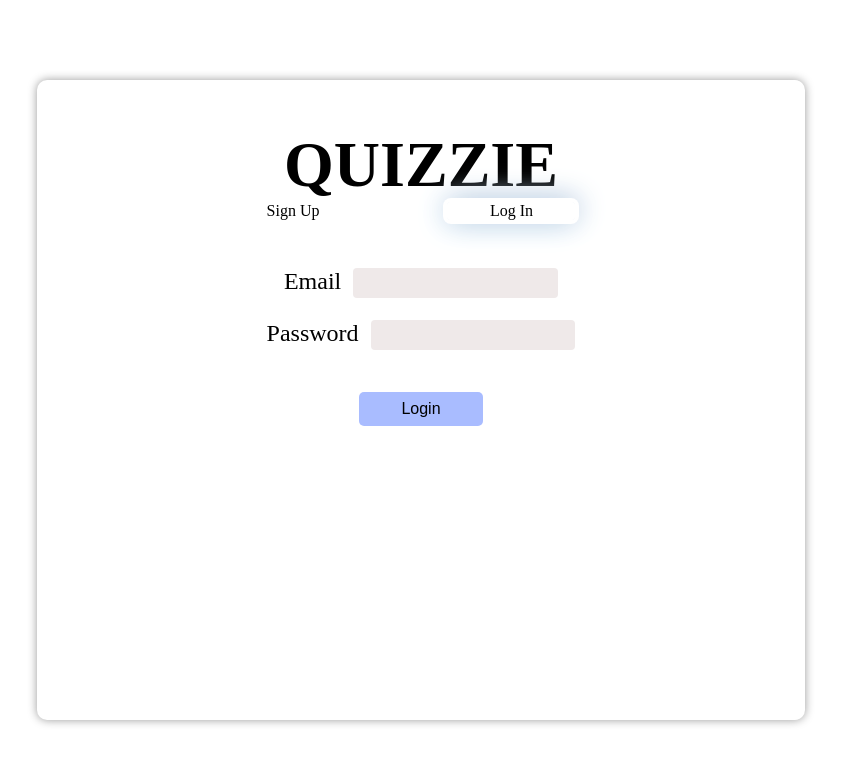
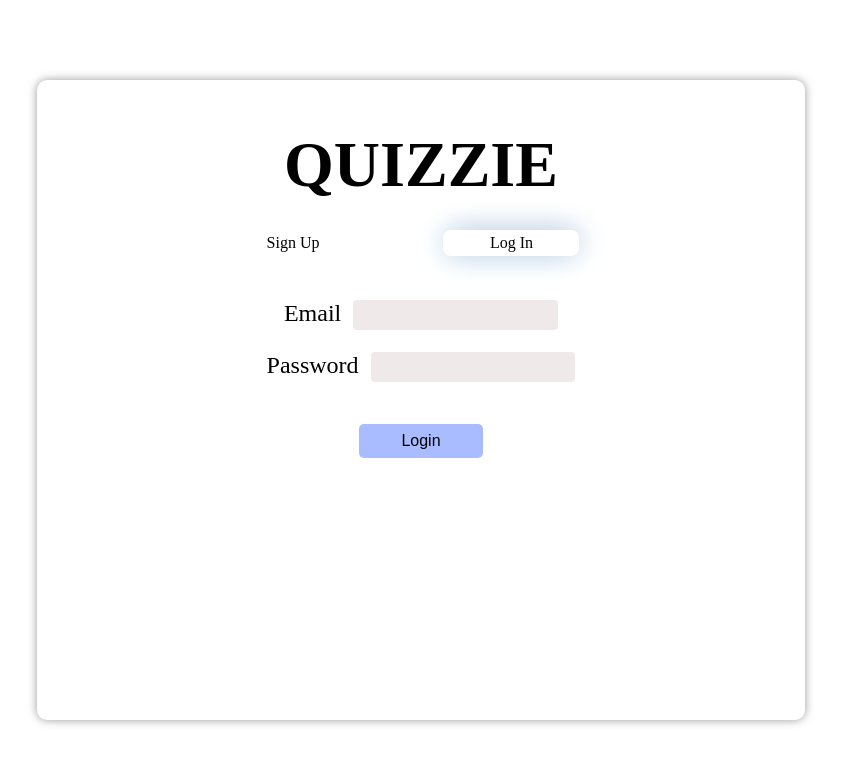
Before and after one commit to davidjhaa/Quizzify, a React (Create React App) app: page /login in a window 1280 px wide. Shown: the top 764 px of the page, without its empty margins (219-1060 px from the left). Built offline with nearby package versions, Linux system fonts and the light colour scheme.

Commit message:
code refactored

```diff
--- a/src/components/Login/Login.module.css
+++ b/src/components/Login/Login.module.css
@@ -31,6 +31,7 @@
     font: Jomhuria;
     font-size: 4rem;
     margin-top: 3rem;
+    margin-bottom: 32px;
 }
 
 .signup:hover{
--- a/src/components/SignUp/Signup.module.css
+++ b/src/components/SignUp/Signup.module.css
@@ -31,6 +31,7 @@
     font: Jomhuria;
     font-size: 4rem;
     margin-top: 3rem;
+    margin-bottom: 32px;
 }
 
 .signup{
```
